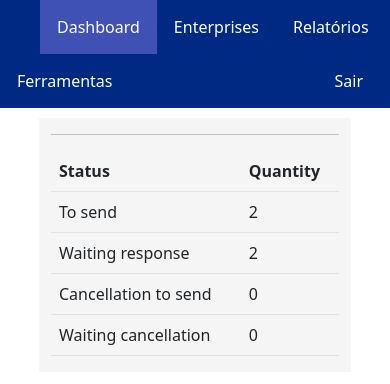
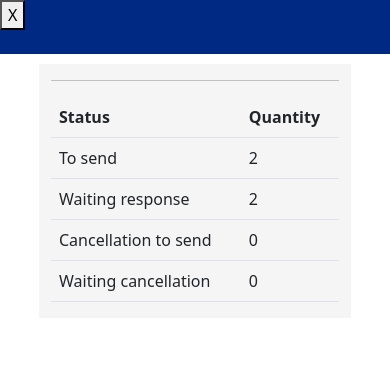
Before and after one commit to wallaceSW11/CadastroEmpresa_VueJS, a Vue app: page / in a window 390 px wide. Shown: the top 384 px of the page. Built offline with nearby package versions, Linux system fonts and the light colour scheme; sample sign-in values are in the browser's storage; what vue-sweetalert2, vue-the-mask would draw is missing.

Commit message:
adding menu mobile

```diff
--- a/src/components/menu/NavBar.vue
+++ b/src/components/menu/NavBar.vue
@@ -1,4 +1,7 @@
 <template>
+<div class="main-menu">
+    <div class="menu-mobile"><button> X </button></div>
+    <div class="menu-desk">
     <ul class="menu">
         <li :class="pagina == 0 ? 'selecionado' : 'disponivel'">
             <a @click="irParaPagina(0, 'Dashboard')">Dashboard</a>
@@ -16,6 +19,8 @@
             <a @click="irParaPagina(4, 'Login')">Sair</a>
         </li>
     </ul>
+    </div>
+    </div>
 </template>
 
 <script>
@@ -90,4 +95,28 @@ li.disponivel a:hover {
     color: #fff;
 }
 
+.main-menu{
+
+    width: 100%;
+}
+
+.menu-mobile {
+    display: none;
+    width: 100%;
+    height: 54px;
+    background: var(--primary-color);
+}
+
+@media only screen and (max-width: 600px) {
+  .menu-mobile {
+    color: blue;
+    display: block;
+  }
+
+  .menu-desk {
+      display: none;
+  }
+
+
+}
 </style>
```
